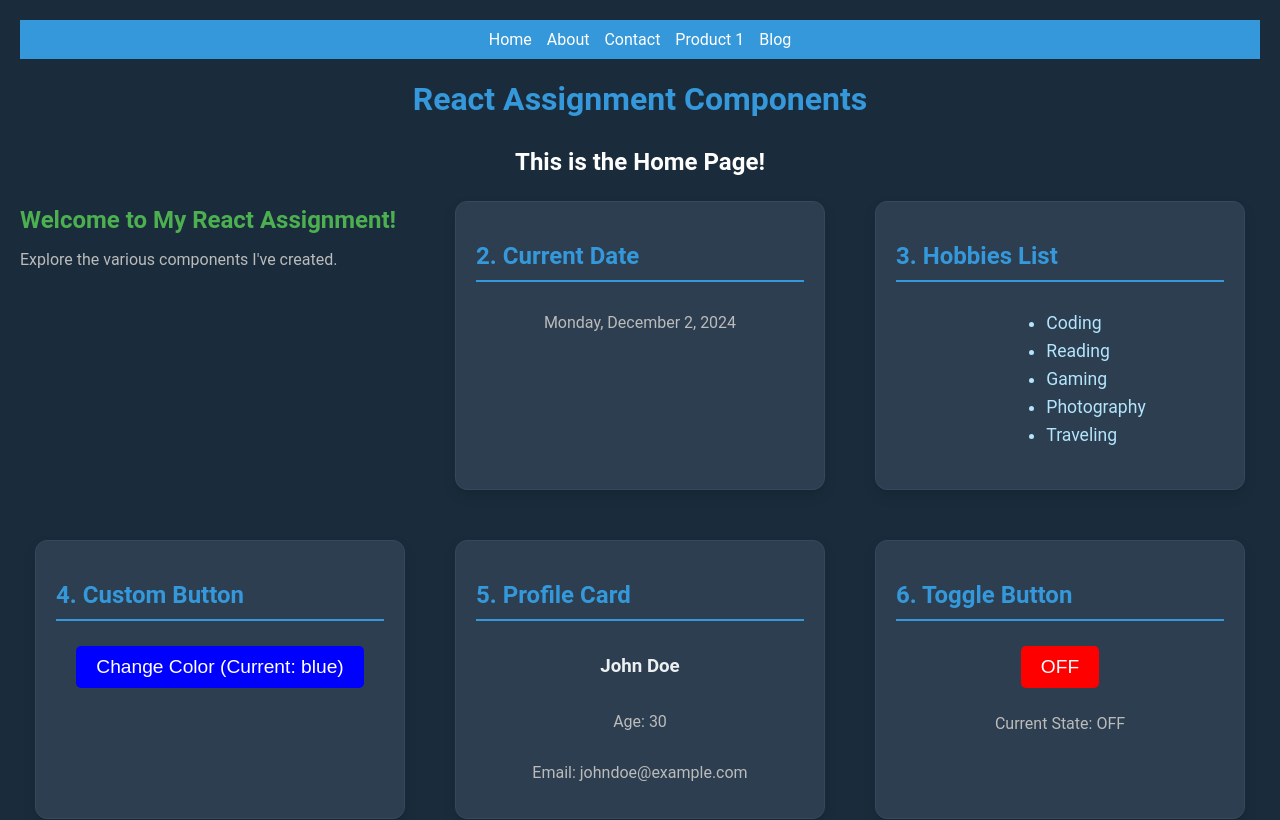
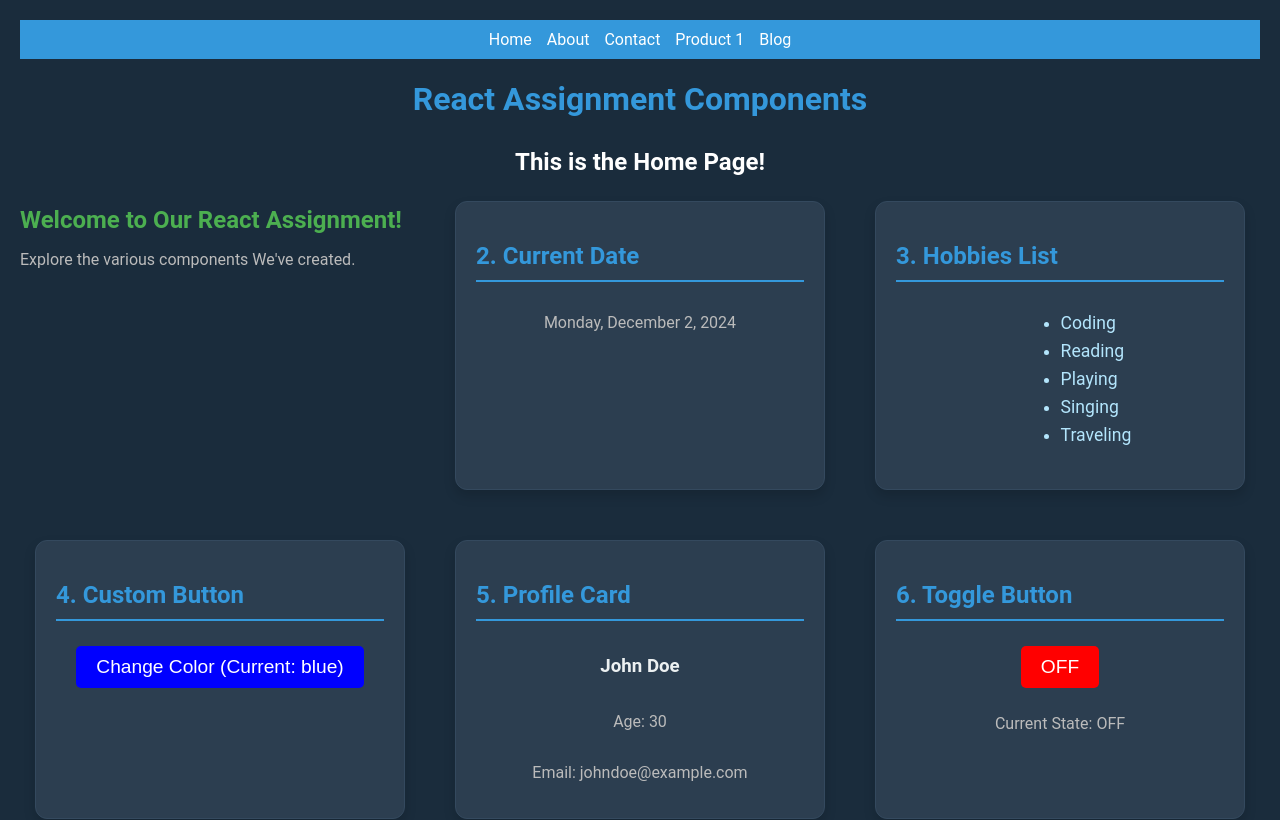
Before and after one commit to hirwacedric123/assignment3_for_react, a React (Vite) app in the folder my-react-app/: page / in a window 1280 px wide. Shown: the top 820 px of the page. Built offline with nearby package versions, Linux system fonts and the light colour scheme.

Commit message:
now done with form validations and error messages

```diff
--- a/my-react-app/src/components/BookRegistrationForm.jsx
+++ b/my-react-app/src/components/BookRegistrationForm.jsx
@@ -31,7 +31,7 @@
         <input name="author" placeholder="Author" value={formData.author} onChange={handleChange} style={{ padding: '10px', borderRadius: '5px' }} />
         <input name="isbn" placeholder="ISBN" value={formData.isbn} onChange={handleChange} style={{ padding: '10px', borderRadius: '5px' }} />
         <input name="year" placeholder="Published Year" value={formData.year} onChange={handleChange} style={{ padding: '10px', borderRadius: '5px' }} />
-        {errors.year && <p>{errors.year}</p>}
+        {errors.year && <p style={{color:'red'}}>{errors.year}</p>}
         <button
                 type="submit"
                 style={{ padding: '10px', backgroundColor: '#3498db', color: '#fff', border: 'none', borderRadius: '5px' }}
--- a/my-react-app/src/components/HobbiesList.jsx
+++ b/my-react-app/src/components/HobbiesList.jsx
@@ -2,7 +2,7 @@
 import './styles/ComponentCard.css';
 
 function HobbiesList() {
-    const hobbies = ['Coding', 'Reading', 'Gaming', 'Photography', 'Traveling'];
+    const hobbies = ['Coding', 'Reading', 'Playing', 'Singing', 'Traveling'];
 
     return (
         <div className="component-card">
--- a/my-react-app/src/components/HoverColorChange.jsx
+++ b/my-react-app/src/components/HoverColorChange.jsx
@@ -8,7 +8,7 @@
         const letters = '0123456789ABCDEF';
         let color = '#';
         for (let i = 0; i < 6; i++) {
-            color += letters[Math.floor(Math.random() * 16)];
+            color += letters[Math.floor(Math.random() *4)];
         }
         return color;
     };
--- a/my-react-app/src/components/LecturerRegistrationForm.jsx
+++ b/my-react-app/src/components/LecturerRegistrationForm.jsx
@@ -32,10 +32,10 @@
             <h3>Lecturer Registration</h3>
             <input name="name" placeholder="Name" value={formData.name} onChange={handleChange} style={{ padding: '10px', borderRadius: '5px' }}/>
             <input name="email" placeholder="Email" value={formData.email} onChange={handleChange} style={{ padding: '10px', borderRadius: '5px' }}/>
-            {errors.email && <p>{errors.email}</p>}
+            {errors.email && <p style={{color:'red'}}>{errors.email}</p>}
             <input name="subject" placeholder="Subject" value={formData.subject} onChange={handleChange} style={{ padding: '10px', borderRadius: '5px' }} />
             <input name="phone" placeholder="Phone Number" value={formData.phone} onChange={handleChange} style={{ padding: '10px', borderRadius: '5px' }} />
-            {errors.phone && <p>{errors.phone}</p>}
+            {errors.phone && <p style={{color:'red'}}>{errors.phone}</p>}
             <button
                     type="submit"
                     style={{ padding: '10px', backgroundColor: '#3498db', color: '#fff', border: 'none', borderRadius: '5px' }}
--- a/my-react-app/src/components/ModuleRegistrationForm.jsx
+++ b/my-react-app/src/components/ModuleRegistrationForm.jsx
@@ -32,7 +32,7 @@
             <input name="code" placeholder="Module Code" value={formData.code} onChange={handleChange} style={{ padding: '10px', borderRadius: '5px' }} />
             <textarea name="description" placeholder="Description" value={formData.description} onChange={handleChange} style={{ padding: '30px', borderRadius: '5px' }}> </textarea>
             <input name="credits" placeholder="Credits" value={formData.credits} onChange={handleChange} style={{ padding: '10px', borderRadius: '5px' }} />
-            {errors.credits && <p>{errors.credits}</p>}
+            {errors.credits && <p style={{color:'red'}}> {errors.credits}</p>}
             <button
                     type="submit"
                     style={{ padding: '10px', backgroundColor: '#3498db', color: '#fff', border: 'none', borderRadius: '5px' }}
--- a/my-react-app/src/components/WelcomeMessage.jsx
+++ b/my-react-app/src/components/WelcomeMessage.jsx
@@ -5,8 +5,8 @@
 function WelcomeMessage() {
   return (
     <div className="card welcome-message">
-      <h2>Welcome to My React Assignment!</h2>
-      <p>Explore the various components I've created.</p>
+      <h2>Welcome to Our React Assignment!</h2>
+      <p>Explore the various components We've created.</p>
     </div>
   );
 }
```
